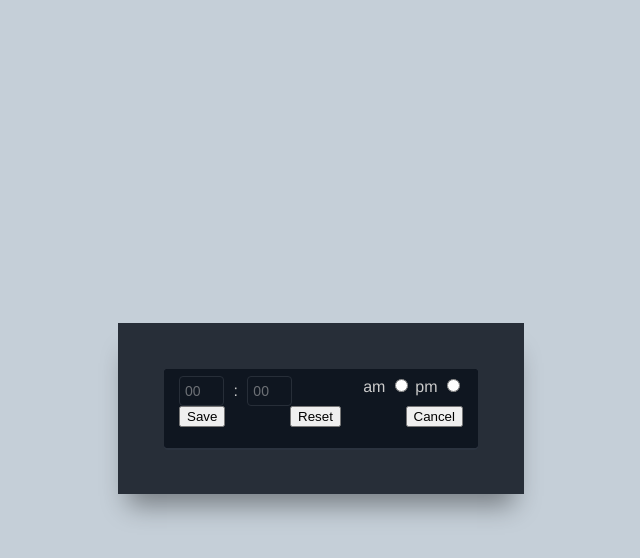
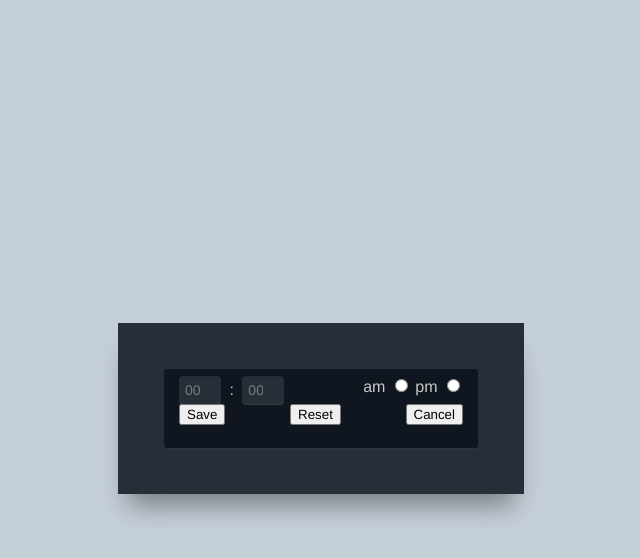
Before and after one commit to rcrespo9/digital-clock, a website: page app/index.html in a window 1280 px wide. Both pictures are taken after a click on the button 506 px from the left and 430 px from the top of the page. Shown: the whole page, without its empty margins (319-959 px from the left). Drawn offline with nearby package versions, Linux system fonts and the light colour scheme; files that its build step writes are made by us from their sources.

Commit message:
updating font for input

```diff
--- a/app/styles/main.scss
+++ b/app/styles/main.scss
@@ -205,12 +205,14 @@ $light-gray: #cacaca;
 
 	.alarm__input {
 		width: 100%;
-		max-width: rem(45px);
-		padding: rem(6px) rem(5px);
-		border: 1px solid $medium-gray;
+		max-width: rem(42px);
+		padding: rem(6px);
+		border: none;
 		border-radius: 4px;
-		background-color: transparent;
+		background-color: $medium-gray;
+		box-shadow: inset 0px 1px 0px 0px rgba($dark-gray, .2), 0px 1px 0px 0px rgba($light-gray, .2);
 		color: inherit;
+		font-family: inherit;
 		font-size: rem(14px);
 		font-weight: 500;
 		appearance: none;
@@ -221,7 +223,11 @@ $light-gray: #cacaca;
 	}
 
 	.alarm__col {
-		padding: 0 rem(5px);
+		padding: 0 rem(4px);
+	}
+
+	.alarm__action {
+		font-family: inherit;
 	}
 
 /*------------------------------------*\
```
